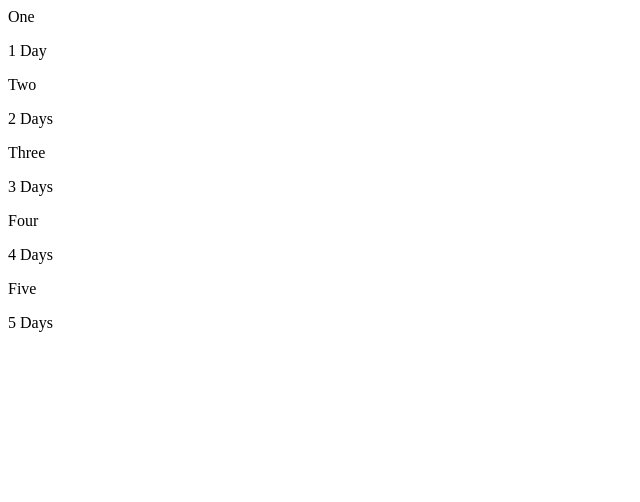
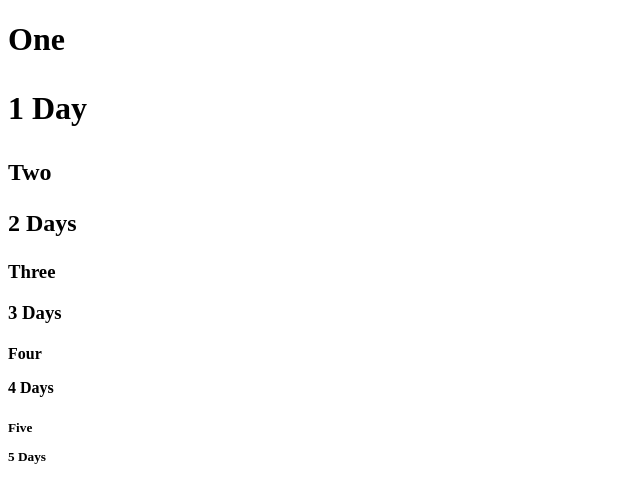
Before and after one commit to nikosBatzonis/FE21-HTML-DAY1-Nikolaos-Zsolt, a plain HTML site: page Exercise 1/index.html in a window 1280 px wide. Shown: the whole page, without its empty margins (0-640 px from the left). Drawn offline with Linux system fonts and the light colour scheme.

Commit message:
Change the header on exercise 1

```diff
--- a/Exercise 1/index.html
+++ b/Exercise 1/index.html
@@ -7,25 +7,25 @@
     <title>Document</title>
   </head>
   <body>
-    <header>
+    <h1>
       One
       <p>1 Day</p>
-    </header>
-    <header>
+    </h1>
+    <h2>
       Two
       <p>2 Days</p>
-    </header>
-    <header>
+    </h2>
+    <h3>
       Three
       <p>3 Days</p>
-    </header>
-    <header>
+    </h3>
+    <h4>
       Four
       <p>4 Days</p>
-    </header>
-    <header>
+    </h4>
+    <h5>
       Five
       <p>5 Days</p>
-    </header>
+    </h5>
   </body>
 </html>
```
